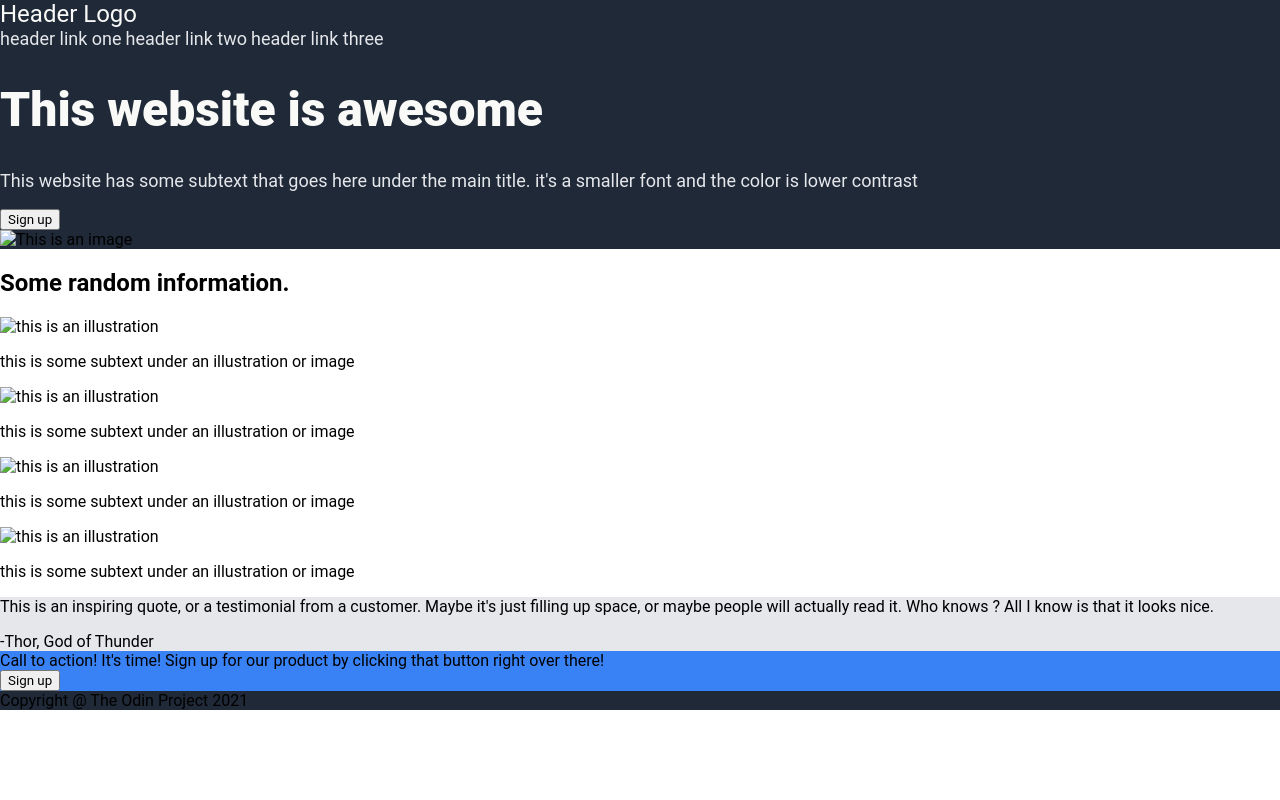
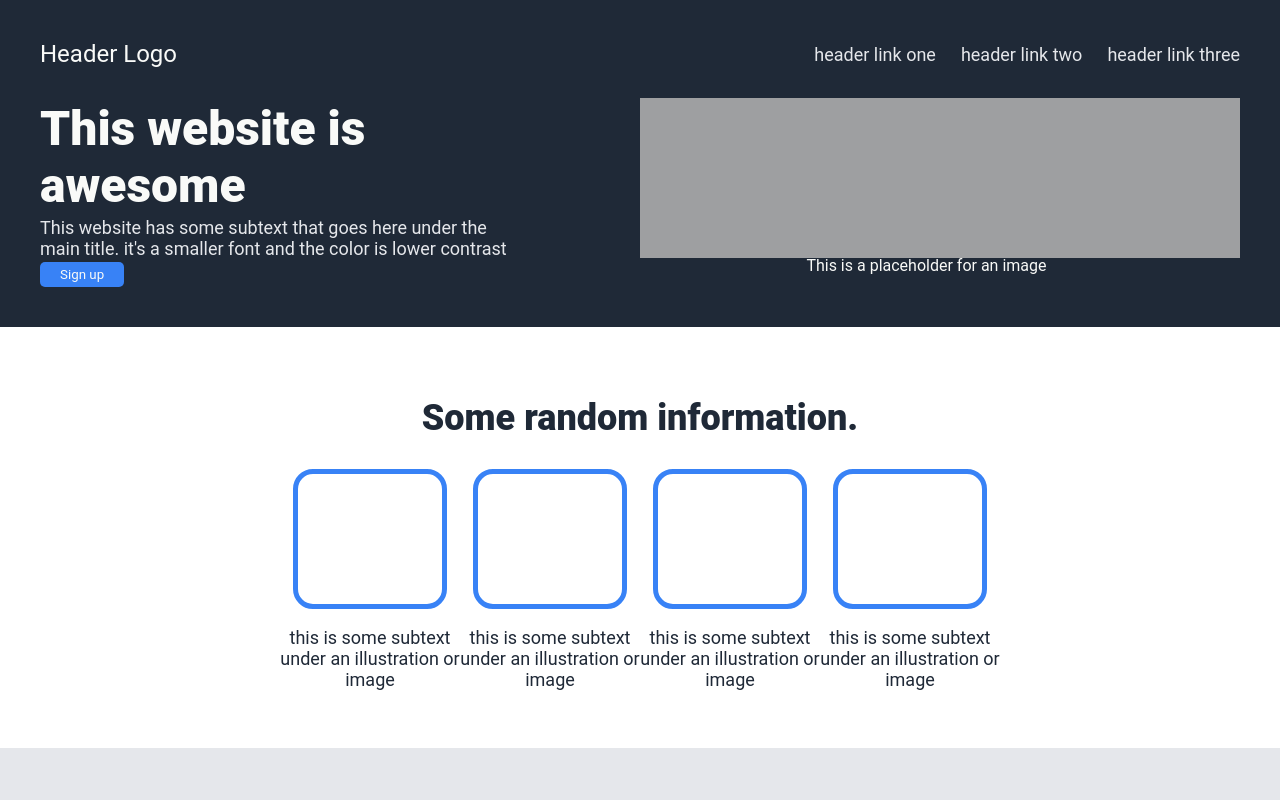
Before and after one commit to EthanCHEVRAND/Odin-landing-page, a plain HTML site: page index.html in a window 1280 px wide. Shown: the top 800 px of the page. Drawn offline with Linux system fonts and the light colour scheme.

Commit message:
quickly finished the exercice

```diff
--- a/index.html
+++ b/index.html
@@ -25,7 +25,8 @@
 					<button class="sign_up">Sign up</button>
 				</div>
 				<div class="image_placeholder">
-					<img src="#" alt="This is an image">
+					<!-- img src="#" alt="This is an image"-->
+					<span class="image_placeholder_text">This is a placeholder for an image</span>
 				</div>
 			</div>
 		</header>
@@ -35,19 +36,23 @@
 				<h2>Some random information.</h2>
 				<div>
 					<div>
-						<img src="#" alt="this is an illustration">
+						<!-- img src="#" alt="this is an illustration"-->
+						<div class="placeholder"></div>
 						<p>this is some subtext under an illustration or image</p>
 					</div>
 					<div>
-						<img src="#" alt="this is an illustration">
+						<!-- img src="#" alt="this is an illustration"-->
+						<div class="placeholder"></div>
 						<p>this is some subtext under an illustration or image</p>
 					</div>
 					<div>
-						<img src="#" alt="this is an illustration">
+						<!-- img src="#" alt="this is an illustration"-->
+						<div class="placeholder"></div>
 						<p>this is some subtext under an illustration or image</p>
 					</div>
 					<div>
-						<img src="#" alt="this is an illustration">
+						<!-- img src="#" alt="this is an illustration"-->
+						<div class="placeholder"></div>
 						<p>this is some subtext under an illustration or image</p>
 					</div>
 				</div>
@@ -61,7 +66,8 @@
 			<section class="call_to_action">
 				<div>
 					<div class="call_to_action_text">
-						<span class="calle_to_action_big_text">Call to action! It's time!</span>
+						<span class="call_to_action_big_text">Call to action! It's time!</span>
+						<br>
 						<span>Sign up for our product by clicking that button right over there!</span>
 					</div>
 					<button class="sign_up_cta">Sign up</button>
@@ -69,6 +75,6 @@
 			</section>
 		</main>
 
-		<footer>Copyright @ The Odin Project 2021</footer>
+		<footer>Copyright @ The Odin Project 2021 and @ ZeSpatule</footer>
 	</body>
 </html>
--- a/static/style.css
+++ b/static/style.css
@@ -8,22 +8,14 @@ body {
 
 header {
     background-color: #1F2937;
+    padding: 40px ;
 }
 
-h1 {
-    font-size: 48px;
-    font-weight: 900;
-    color: #F9FAF8;
-}
-
-.header_top>span {
-    font-size: 24px;
-    color: #F9FAF8;
-}
-
-.header-info>p {
-    font-size: 18px;
-    color: #E5E7EB;
+nav {
+    display: flex ;
+    justify-content: space-between;
+    align-items: center;
+    gap: 25px ;
 }
 
 nav>a {
@@ -32,14 +24,158 @@ nav>a {
     color: #E5E7EB;
 }
 
+.header_top {
+    display: flex;
+    justify-content: space-between;
+    align-items: center;
+    padding: 0;
+}
+
+.header_top>span {
+    font-size: 24px;
+    color: #F9FAF8;
+}
+
+h1 {
+    font-size: 48px;
+    font-weight: 900;
+    color: #F9FAF8;
+    margin-bottom: 0;
+}
+
+.header_bottom {
+    display: flex;
+    flex-direction: row;
+    justify-content: space-between;
+    align-items: center;
+    padding: 0;
+}
+
+.header-info {
+    width: 480px;
+}
+
+.header-info>p {
+    font-size: 18px;
+    color: #E5E7EB;
+    margin: 3px 0 3px 0;
+}
+
+.sign_up {
+    background-color: #3882F6;
+    padding: 5px 20px 5px 20px;
+    border-radius: 5px;
+    text-align: center;
+    color: #F9FAF8;
+    border: 0;
+}
+
+.image_placeholder {
+    width: 50%;
+    height: 160px;
+    background-color: #9e9fa1;
+}
+
+.image_placeholder_text {
+    position: absolute;
+    top: 32%;
+    left: 63%;
+    color: #F9FAF8;
+}
+
+section {
+    padding: 40px;
+}
+
+h2 {
+    text-align: center;
+    font-size: 36px;
+    font-weight: 900;
+    color: #1F2937;
+}
+
+.information>div {
+    display: flex;
+    justify-content: center;
+    align-items: center;
+    padding: 0;
+}
+
+.information>div>div {
+    width: 15%;
+    display: flex;
+    flex-direction: column;
+    justify-content: center;
+    align-items: center;
+}
+
+.information>div>div>.placeholder {
+    width: 80%;
+    height: 130px;
+    border: #3882F6 solid 5px;
+    border-radius: 20px;
+}
+
+.information>div>div>p {
+    font-size: 18px;
+    color: #1F2937;
+    text-align: center;
+}
+
 .quote {
     background-color: #E5E7EB;
+    padding: 40px 150px 40px 150px;
+}
+
+.quote>p {
+    font-style: italic;
+    font-size: 36px;
+    color: #1F2937;
+}
+
+.quote>span {
+    font-size: 24px;
+    color: #1F2937;
+    position: relative;
+    float: right;
+    font-weight: 700;
 }
 
 .call_to_action>div {
     background-color: #3882F6;
+    padding: 40px;
+    display: flex;
+    justify-content: space-around;
+    align-items: center;
+}
+
+.call_to_action_text {
+    font-size: 18px;
+    color: #F9FAF8;
+    text-align: left;
+    margin: 2px;
+}
+
+.call_to_action_big_text {
+    font-size: 24px;
+    color: #F9FAF8;
+    text-align: left;
+    margin: 2px;
+}
+
+.sign_up_cta {
+    background-color: #3882F6;
+    padding: 5px 20px 5px 20px;
+    border-radius: 5px;
+    text-align: center;
+    color: #F9FAF8;
+    border: 2px solid #F9FAF8;
+    margin: 2px;
 }
 
 footer {
+    padding: 40px ;
     background-color: #1F2937;
+    text-align: center;
+    color: #F9FAF8;
 }
```
